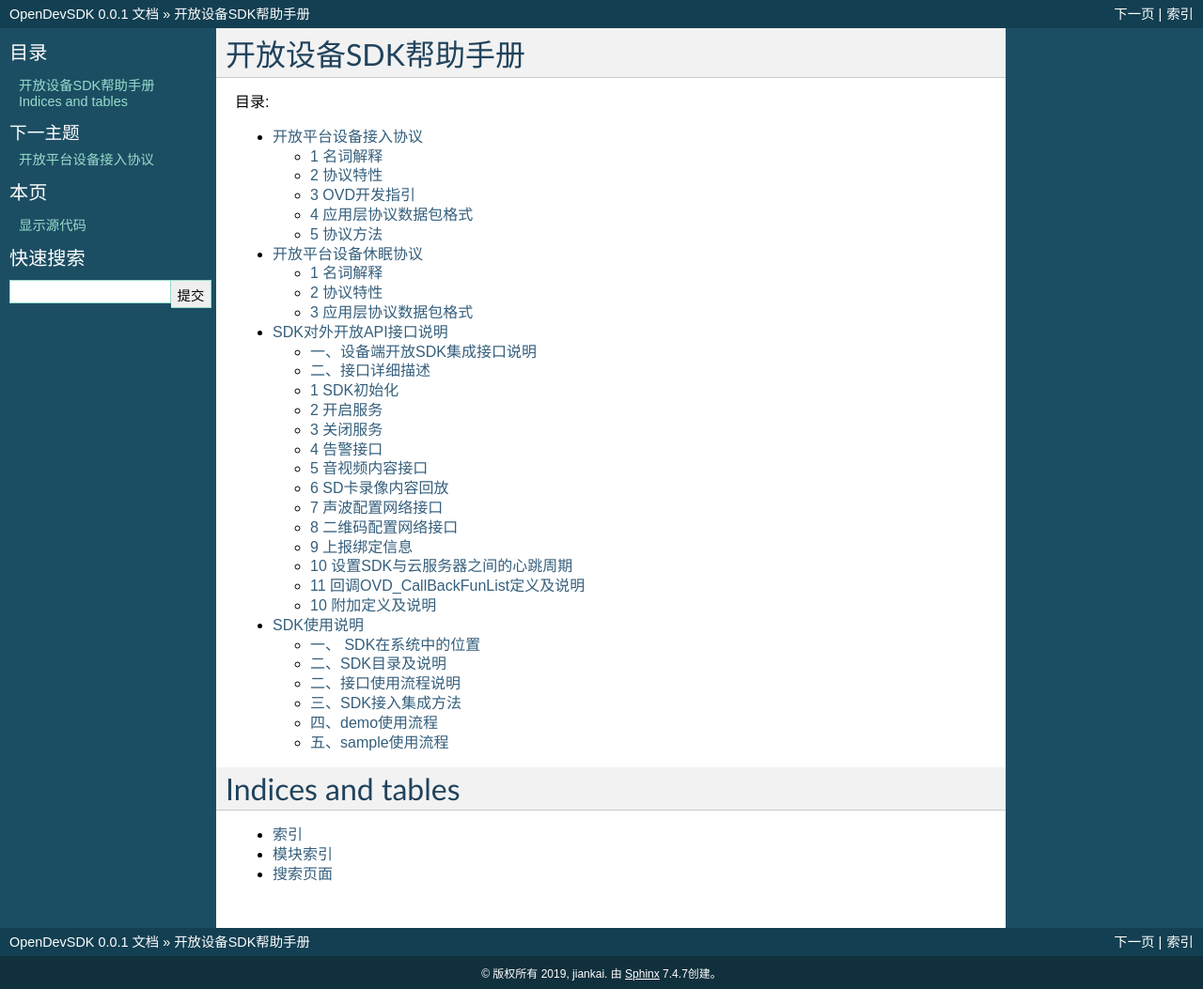
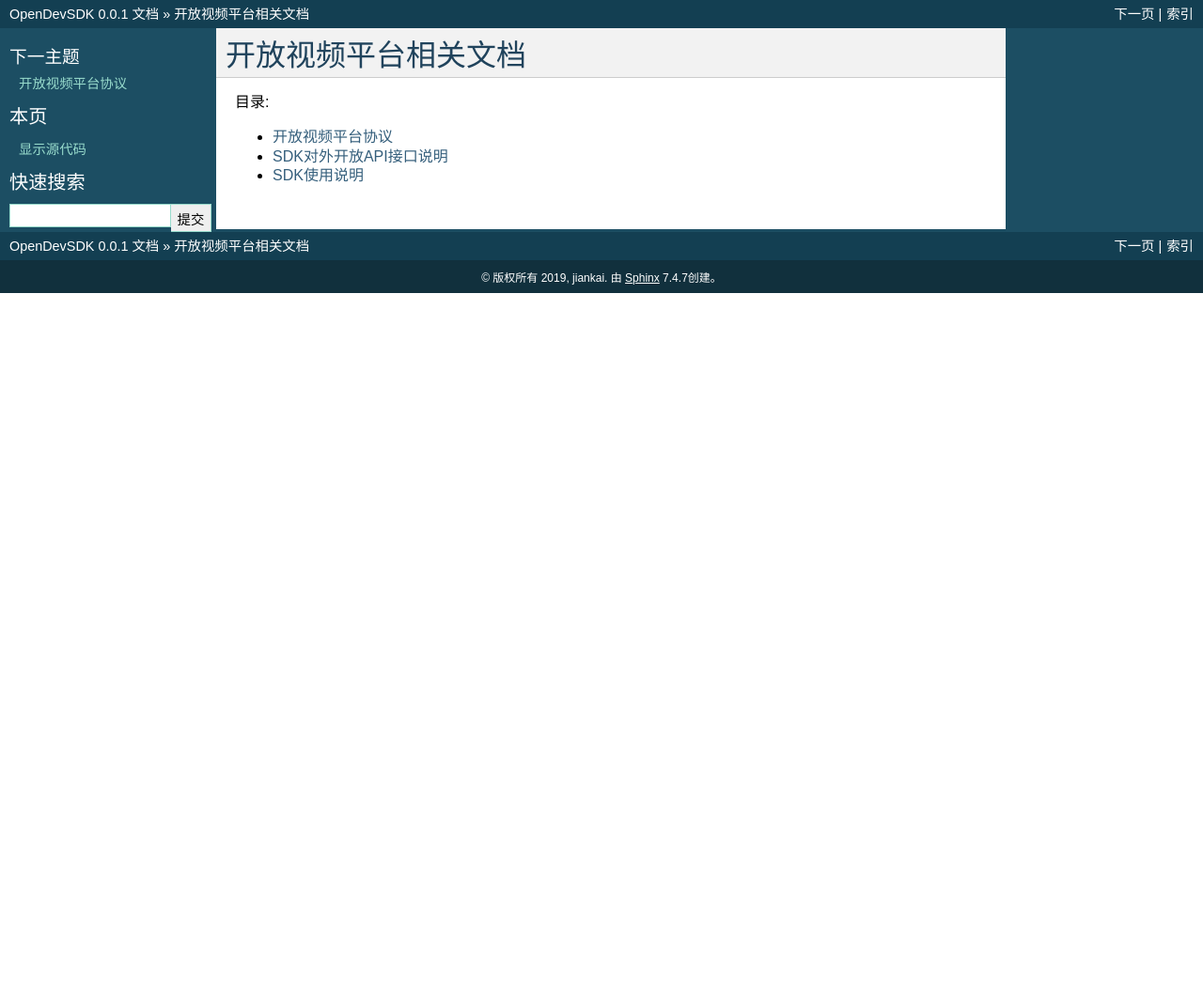
Before and after one commit to jamken/open_dev_sdk, a Sphinx documentation site: the page built from docs/index.rst, in a window 1280 px wide. Shown: the whole page at 94% size. Built offline with Sphinx 7.4.7, drawn with Linux system fonts in a browser that asks for light colours; after the commit the page ends 900 px from its top, so only the background shows below that.

Commit message:
修改文档结构

```diff
--- a/docs/dap.rst
+++ b/docs/dap.rst
@@ -21,12 +21,12 @@
   一般一路摄像头为一条channel。如果OVD为摄像头，则只有一条通道，且通道号必须为0；
   如果IVT为NVR/DVR，则会有多条通道，每条通道代表一个NVR管理下的摄像头。
 
-- OVS RPC：OVD与OVC之间采用的信令通信协议
+- OVS DAP：OVS device access protocol, OVD与OVC之间采用的接入信令通信协议，简称DAP
 
 2 协议特性
 ^^^^^^^^^^^^
 
-OVS RPC底层基于TCP/IP的WebSocket，应用层为基于JSON的自定义协议。
+OVS DAP底层基于TCP/IP的WebSocket，应用层为基于JSON的自定义协议。
 
 .. _`websocket URL`:
 
--- a/docs/index.rst
+++ b/docs/index.rst
@@ -1,19 +1,11 @@
-开放设备SDK帮助手册
+开放视频平台相关文档
 ========================
 
 目录:
 
 .. toctree::
-   :maxdepth: 2
+   :maxdepth: 1
 
-   dap
-   hibernation
+   protocol_index
    OVD_OPEN_API
    SDK_guidance
-
-Indices and tables
-==================
-
-* :ref:`genindex`
-* :ref:`modindex`
-* :ref:`search`
--- /dev/null
+++ b/docs/protocol_index.rst
@@ -0,0 +1,11 @@
+开放视频平台协议
+========================
+
+目录:
+
+.. toctree::
+   :maxdepth: 2
+
+   dap
+   hibernation
+   cloud_record
```
Also changed, not shown: docs/cloud_record.md (added, +92 -0 lines).
